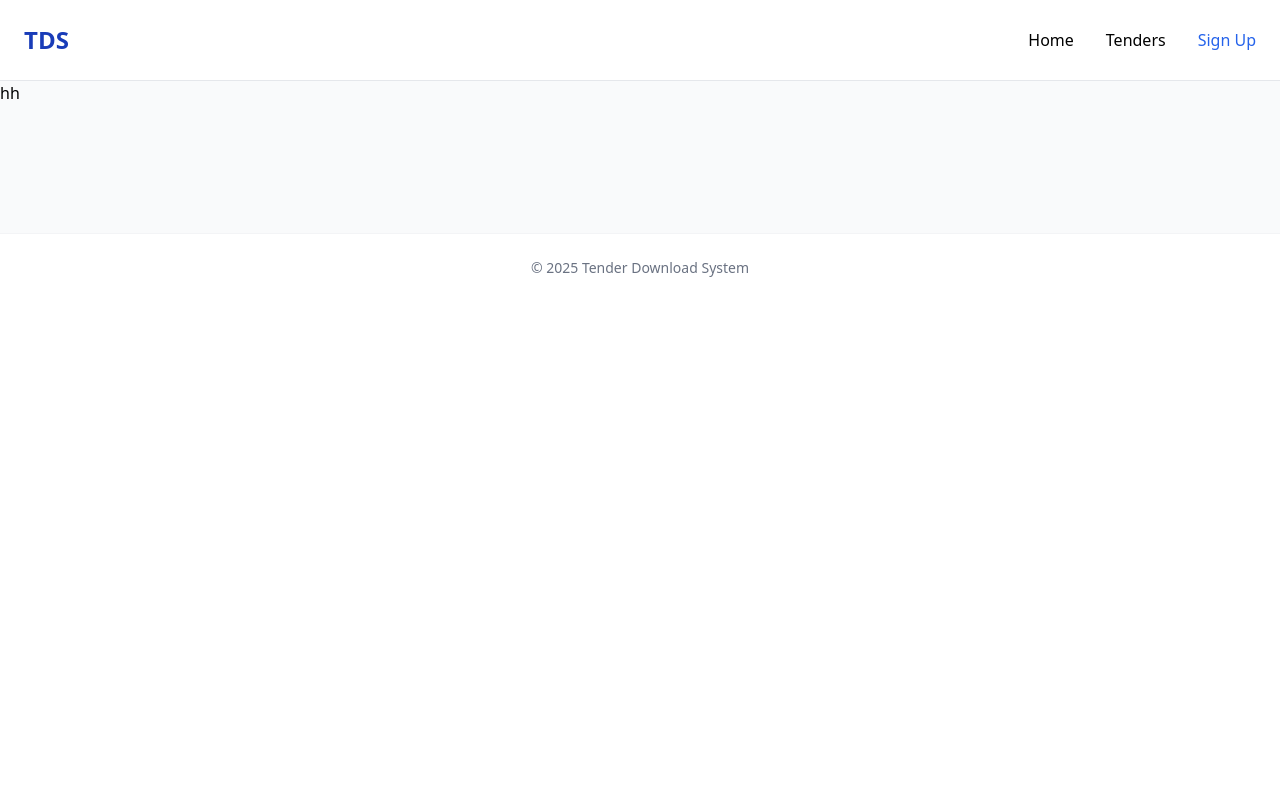
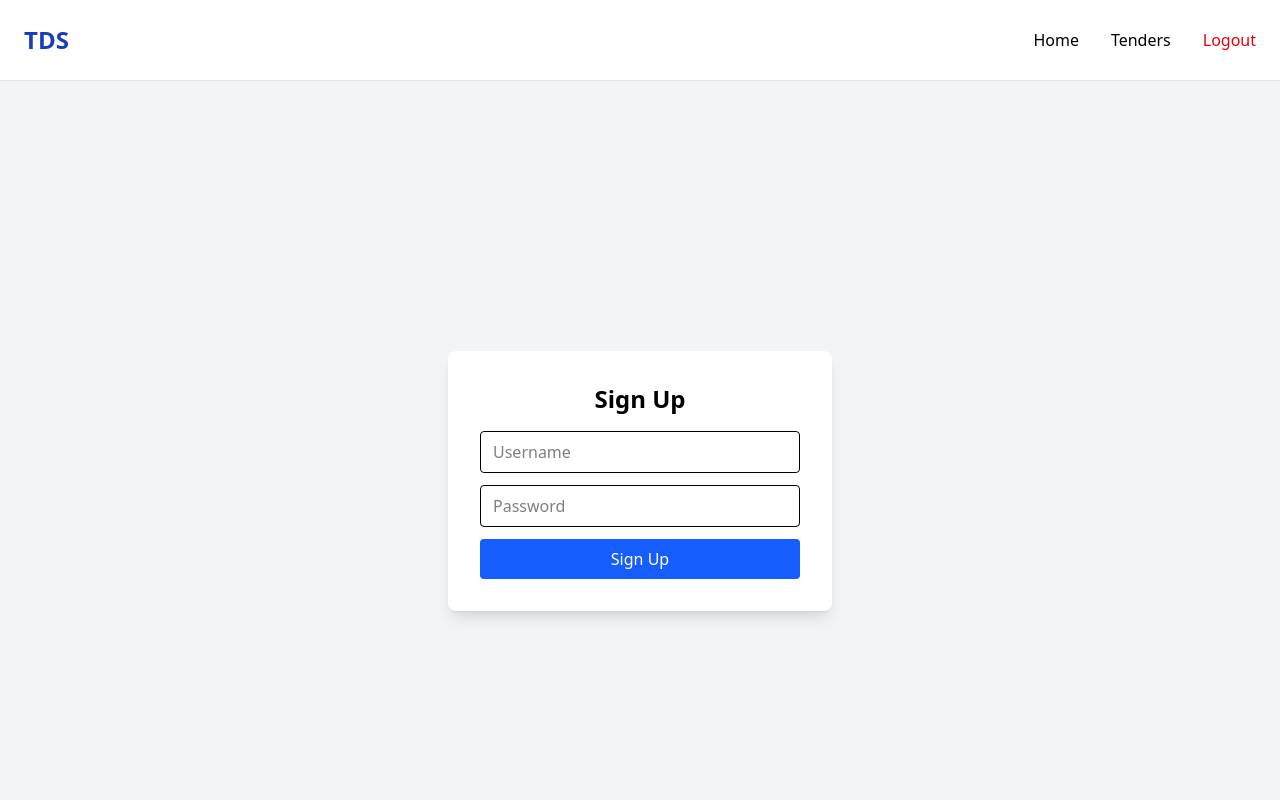
Before and after one commit to deborahkudaru/tender-download-system, a Vue app: page /signup in a window 1280 px wide. Shown: the top 800 px of the page. Built offline with nearby package versions, Linux system fonts and the light colour scheme; sample sign-in values are in the browser's storage.

Commit message:
add user authentication, login, signup and logout function

```diff
--- a/package.json
+++ b/package.json
@@ -12,6 +12,7 @@
     "@tailwindcss/vite": "^4.1.14",
     "file-saver": "^2.0.5",
     "jspdf": "^3.0.3",
+    "pinia": "^3.0.3",
     "primeicons": "^7.0.0",
     "tailwindcss": "^4.1.14",
     "vue": "^3.5.22",
--- a/src/components/Login.vue
+++ b/src/components/Login.vue
@@ -1,7 +1,41 @@
 <script setup>
+import { ref } from 'vue'
+import { useAuthStore } from '../stores/auth'
+import { useRouter } from 'vue-router'
+import { useToast } from 'vue-toastification'
 
+const username = ref('')
+const password = ref('')
+const auth = useAuthStore()
+const router = useRouter()
+
+const toast = useToast();
+
+const handleLogin = () => {
+    if (!username.value || !password.value) {
+        toast.error('Please enter both username and password')
+    } else {
+        if (auth.login(username.value, password.value)) {
+            toast.success('Login successful!')
+            router.push('/tenders')
+        } else {
+            toast.error('Invalid credentials')
+        }
+    }
+
+}
 </script>
 
 <template>
-    <h1>hh</h1>
+    <div class="flex justify-center items-center h-screen bg-gray-100">
+        <div class="bg-white shadow-lg rounded-lg p-8 w-96">
+            <h2 class="text-2xl font-bold mb-4 text-center">Login</h2>
+            <input v-model="username" placeholder="Username" class="w-full mb-3 px-3 py-2 border rounded" />
+            <input v-model="password" placeholder="Password" type="password"
+                class="w-full mb-3 px-3 py-2 border rounded" />
+            <button @click="handleLogin" class="bg-blue-600 text-white px-4 py-2 w-full rounded hover:bg-blue-700">
+                Login
+            </button>
+        </div>
+    </div>
 </template>
--- a/src/components/Navbar.vue
+++ b/src/components/Navbar.vue
@@ -1,6 +1,7 @@
 <script setup>
 import { RouterLink } from 'vue-router'
-import { ref } from 'vue'
+import { ref, computed } from 'vue'
+import { useAuthStore } from '../stores/auth'
 
 const isMobileMenuOpen = ref(false)
 
@@ -10,6 +11,15 @@ const toggleMobileMenu = () => {
 
 const closeMobileMenu = () => {
     isMobileMenuOpen.value = false
+}
+
+const auth = useAuthStore()
+
+const isLoggedIn = computed(() => auth.isAuthenticated)
+
+const handleLogout = () => {
+    auth.logout()
+    closeMobileMenu()
 }
 </script>
 
@@ -23,6 +33,7 @@ const closeMobileMenu = () => {
             </div>
 
             <!-- Desktop Menu -->
+            <!-- Desktop Menu -->
             <ul class="hidden md:flex space-x-8 text-base font-medium">
                 <li>
                     <RouterLink to="/"
@@ -32,6 +43,7 @@ const closeMobileMenu = () => {
                             class="absolute bottom-0 left-0 w-0 h-0.5 bg-blue-600 group-hover:w-full transition-all duration-300"></span>
                     </RouterLink>
                 </li>
+
                 <li>
                     <RouterLink to="/tenders"
                         class="flex items-center hover:text-blue-600 transition-all duration-200 relative group py-2">
@@ -41,7 +53,8 @@ const closeMobileMenu = () => {
                     </RouterLink>
                 </li>
 
-                <li>
+                <!-- Show Sign Up only when not logged in -->
+                <li v-if="!isLoggedIn">
                     <RouterLink to="/signup"
                         class="flex items-center hover:text-blue-600 transition-all duration-200 relative group py-2">
                         Sign Up
@@ -49,7 +62,16 @@ const closeMobileMenu = () => {
                             class="absolute bottom-0 left-0 w-0 h-0.5 bg-blue-600 group-hover:w-full transition-all duration-300"></span>
                     </RouterLink>
                 </li>
+
+                <!-- Show Logout when logged in -->
+                <li v-if="isLoggedIn">
+                    <button @click="handleLogout"
+                        class="flex items-center text-red-600 hover:text-red-700 transition-all duration-200 relative group py-2">
+                        Logout
+                    </button>
+                </li>
             </ul>
+
 
             <!-- Mobile Menu Button -->
             <button @click="toggleMobileMenu"
@@ -85,6 +107,22 @@ const closeMobileMenu = () => {
                                 class="absolute left-0 top-0 h-full w-1 bg-blue-600 transform scale-y-0 group-hover:scale-y-100 transition-transform duration-300 origin-top"></span>
                         </RouterLink>
                     </li>
+                    <li v-if="!isLoggedIn" class="overflow-hidden">
+                        <RouterLink to="/signup" @click="closeMobileMenu"
+                            class="flex items-center px-6 py-4 hover:bg-blue-50 hover:text-blue-600 transition-all duration-200 font-medium relative group">
+                            <span class="relative z-10">Sign Up</span>
+                            <span
+                                class="absolute left-0 top-0 h-full w-1 bg-blue-600 transform scale-y-0 group-hover:scale-y-100 transition-transform duration-300 origin-top"></span>
+                        </RouterLink>
+                    </li>
+
+                    <li v-if="isLoggedIn" class="overflow-hidden">
+                        <button @click="handleLogout"
+                            class="flex items-center px-6 py-4 hover:bg-red-50 text-red-600 hover:text-red-700 transition-all duration-200 font-medium relative group w-full text-left">
+                            <span class="relative z-10">Logout</span>
+                        </button>
+                    </li>
+
                 </ul>
             </div>
         </Transition>
--- a/src/components/Signup.vue
+++ b/src/components/Signup.vue
@@ -1,6 +1,37 @@
 <script setup>
+import { ref } from 'vue'
+import { useAuthStore } from '../stores/auth'
+import { useRouter } from 'vue-router'
+import { useToast } from 'vue-toastification'
+
+const username = ref('')
+const password = ref('')
+const auth = useAuthStore()
+const router = useRouter()
+
+const toast = useToast();
+
+const handleSignup = () => {
+    if (!username.value || !password.value) {
+        toast.warning('Please fill in both fields')
+        return
+    }
+    auth.signup(username.value, password.value)
+    toast.success('Signup successful!')
+    router.push('/login')
+}
 </script>
 
 <template>
-    <h1>hh</h1>
+    <div class="flex justify-center items-center h-screen bg-gray-100">
+        <div class="bg-white shadow-lg rounded-lg p-8 w-96">
+            <h2 class="text-2xl font-bold mb-4 text-center">Sign Up</h2>
+            <input v-model="username" placeholder="Username" class="w-full mb-3 px-3 py-2 border rounded" />
+            <input v-model="password" placeholder="Password" type="password"
+                class="w-full mb-3 px-3 py-2 border rounded" />
+            <button @click="handleSignup" class="bg-blue-600 text-white px-4 py-2 w-full rounded hover:bg-blue-700">
+                Sign Up
+            </button>
+        </div>
+    </div>
 </template>
--- a/src/components/TenderModal.vue
+++ b/src/components/TenderModal.vue
@@ -1,7 +1,5 @@
 <script setup>
 import { useToast } from "vue-toastification";
-
-const toast = useToast();
 
 defineProps({
   tender: {
--- a/src/main.js
+++ b/src/main.js
@@ -5,8 +5,13 @@ import router from './router';
 import Toast from "vue-toastification";
 import "vue-toastification/dist/index.css";
 import 'primeicons/primeicons.css';
+import { createPinia } from 'pinia';
 
 const app = createApp(App);
+
+const pinia = createPinia();
+
+app.use(pinia);
 
 app.use(router);
 app.use(Toast, {
--- a/src/router/index.js
+++ b/src/router/index.js
@@ -1,27 +1,45 @@
-import { createRouter, createWebHistory } from 'vue-router';
-import HomeView from '../views/HomeView.vue';
-import TenderView from '../views/TenderView.vue';
-import SignUpView from '../views/SignUpView.vue';
-
+import { createRouter, createWebHistory } from "vue-router";
+import HomeView from "../views/HomeView.vue";
+import TenderView from "../views/TenderView.vue";
+import SignUpView from "../views/SignUpView.vue";
+import LoginView from "../views/LoginView.vue";
+import { useAuthStore } from "../stores/auth";
 const router = createRouter({
   history: createWebHistory(),
   routes: [
     {
-    path: '/',
-    name: 'home',
-    component: HomeView
+      path: "/",
+      name: "home",
+      component: HomeView,
     },
     {
-    path: '/tenders',
-    name: 'tenders',
-    component: TenderView
+      path: "/tenders",
+      name: "tenders",
+      component: TenderView,
     },
     {
-    path: '/signup',
-    name: 'signup',
-    component: SignUpView
+      path: "/signup",
+      name: "signup",
+      component: SignUpView,
+    },
+    {
+      path: "/login",
+      name: "login",
+      component: LoginView,
     },
   ],
 });
 
+router.beforeEach((to, from, next) => {
+  const auth = useAuthStore();
+  const publicPages = ["/login", "/signup"];
+  const authRequired = !publicPages.includes(to.path);
+
+  if (authRequired && !auth.isAuthenticated) {
+    return next("/login");
+  }
+
+  next();
+});
+
 export default router;
--- /dev/null
+++ b/src/stores/auth.js
@@ -0,0 +1,34 @@
+import { defineStore } from 'pinia'
+
+export const useAuthStore = defineStore('auth', {
+  state: () => ({
+    user: JSON.parse(localStorage.getItem('user')) || null
+  }),
+
+  actions: {
+    signup(username, password) {
+      // Save the user in localStorage
+      const newUser = { username, password }
+      localStorage.setItem('user', JSON.stringify(newUser))
+      this.user = newUser
+    },
+
+    login(username, password) {
+      const storedUser = JSON.parse(localStorage.getItem('user'))
+      if (storedUser && storedUser.username === username && storedUser.password === password) {
+        this.user = storedUser
+        return true
+      }
+      return false
+    },
+
+    logout() {
+      localStorage.removeItem('user')
+      this.user = null
+    }
+  },
+
+  getters: {
+    isAuthenticated: (state) => !!state.user
+  }
+})
--- a/src/views/SignUpView.vue
+++ b/src/views/SignUpView.vue
@@ -1,5 +1,8 @@
-<script setup></script>
+<script setup>
+import Signup from '../components/Signup.vue';
+
+</script>
 
 <template>
-    <h1>hh</h1>
+    <Signup />
 </template>
```
Also changed, not shown: 1 other file (tests, documents, lock files or other folders). Lines whose indentation alone changed are shown as unchanged.
